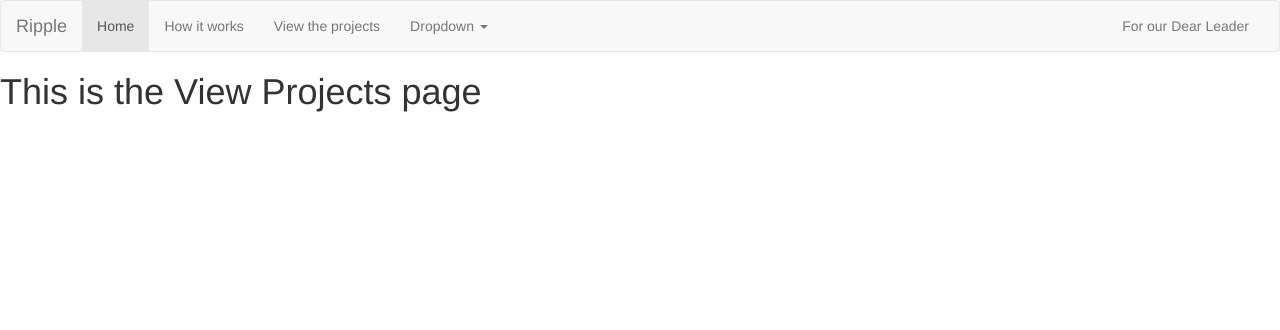
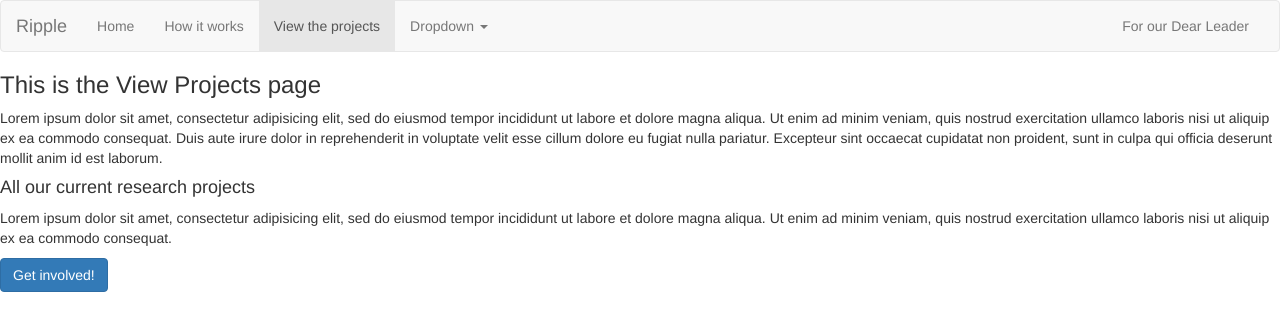
Before and after one commit to snlandis/finalProject, a plain HTML site: page view.html in a window 1280 px wide. Drawn offline with nearby package versions, Linux system fonts and the light colour scheme.

Commit message:
basic layout for the view page

```diff
--- a/view.html
+++ b/view.html
@@ -6,8 +6,6 @@
     <link rel="stylesheet" href="/css/main.css">
 
     <meta name="viewport" content="width=device-width, initial-scale=1">
-
-    <script src="https://ajax.googleapis.com/ajax/libs/jquery/3.1.1/jquery.min.js"></script>
 
     <link href="https://maxcdn.bootstrapcdn.com/font-awesome/4.7.0/css/font-awesome.min.css" rel="stylesheet" integrity="sha384-wvfXpqpZZVQGK6TAh5PVlGOfQNHSoD2xbE+QkPxCAFlNEevoEH3Sl0sibVcOQVnN" crossorigin="anonymous">
 
@@ -30,9 +28,9 @@
 
           <div class="collapse navbar-collapse" id="bs-example-navbar-collapse-1">
             <ul class="nav navbar-nav">
-              <li class="active"><a href="index.html">Home</a></li>
+              <li><a href="index.html">Home</a></li>
               <li><a href="how.html">How it works</a></li>
-              <li><a href="view.html">View the projects <span class="sr-only">(current)</span></a></li>
+              <li class="active"><a href="view.html">View the projects <span class="sr-only">(current)</span></a></li>
               <li class="dropdown">
                 <a href="#" class="dropdown-toggle" data-toggle="dropdown" role="button" aria-expanded="false">Dropdown <span class="caret"></span></a>
                 <ul class="dropdown-menu" role="menu">
@@ -52,14 +50,22 @@
           </div>
         </div>
       </nav>
-
     </header>
 
-      <p>
-        <h1>This is the View Projects page</h1>
-      </p>
+      <div class="">
+        <h3>This is the View Projects page</h3>
+        <p>
+          Lorem ipsum dolor sit amet, consectetur adipisicing elit, sed do eiusmod tempor incididunt ut labore et dolore magna aliqua. Ut enim ad minim veniam, quis nostrud exercitation ullamco laboris nisi ut aliquip ex ea commodo consequat. Duis aute irure dolor in reprehenderit in voluptate velit esse cillum dolore eu fugiat nulla pariatur. Excepteur sint occaecat cupidatat non proident, sunt in culpa qui officia deserunt mollit anim id est laborum.
+        </p>
+      </div>
 
-
+      <div class="">
+        <h4>All our current research projects</h4>
+        <p>
+          Lorem ipsum dolor sit amet, consectetur adipisicing elit, sed do eiusmod tempor incididunt ut labore et dolore magna aliqua. Ut enim ad minim veniam, quis nostrud exercitation ullamco laboris nisi ut aliquip ex ea commodo consequat.
+        </p>
+        <a href="apply.html" class="btn btn-primary">Get involved!</a>
+      </div>
 
     <footer>
 
```
Also changed, not shown: apply.html (+0 -2 lines), confirmed.html (+0 -2 lines), how.html (+6 -7 lines), index.html (+6 -8 lines).
